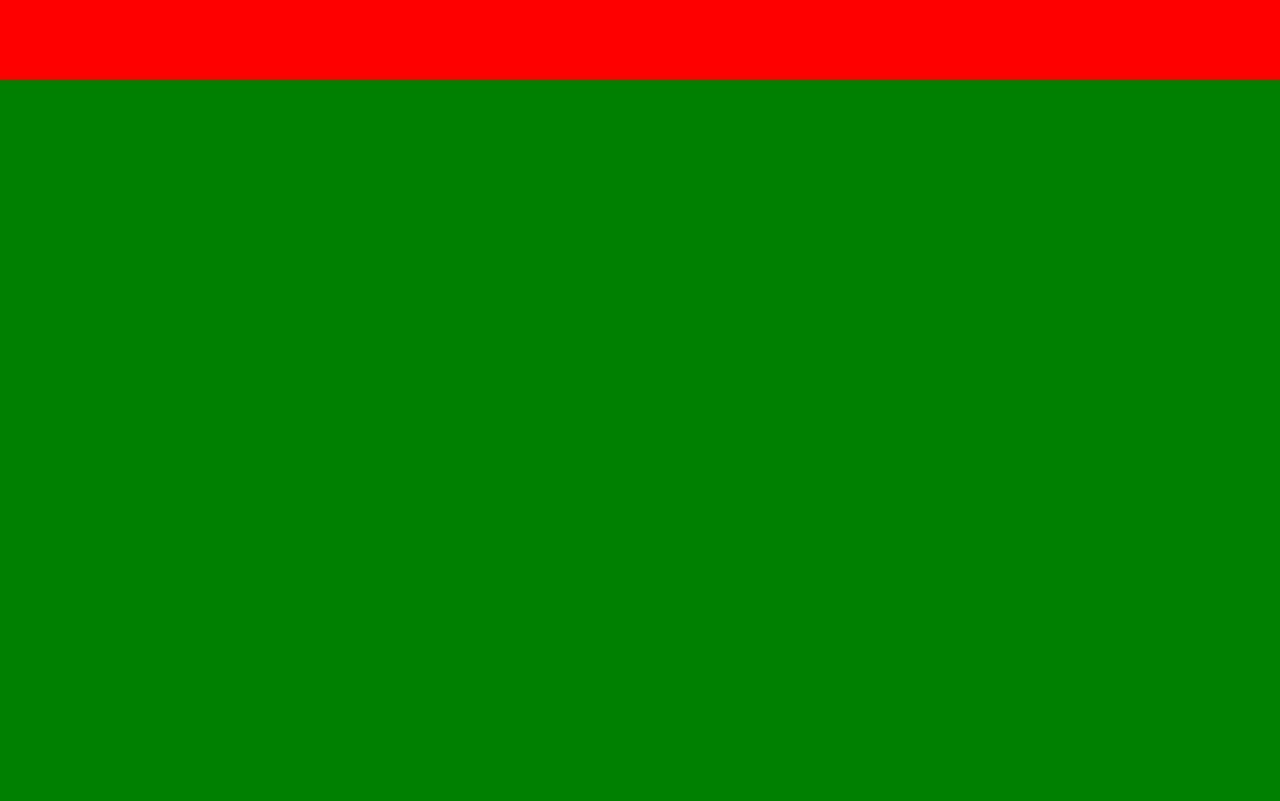
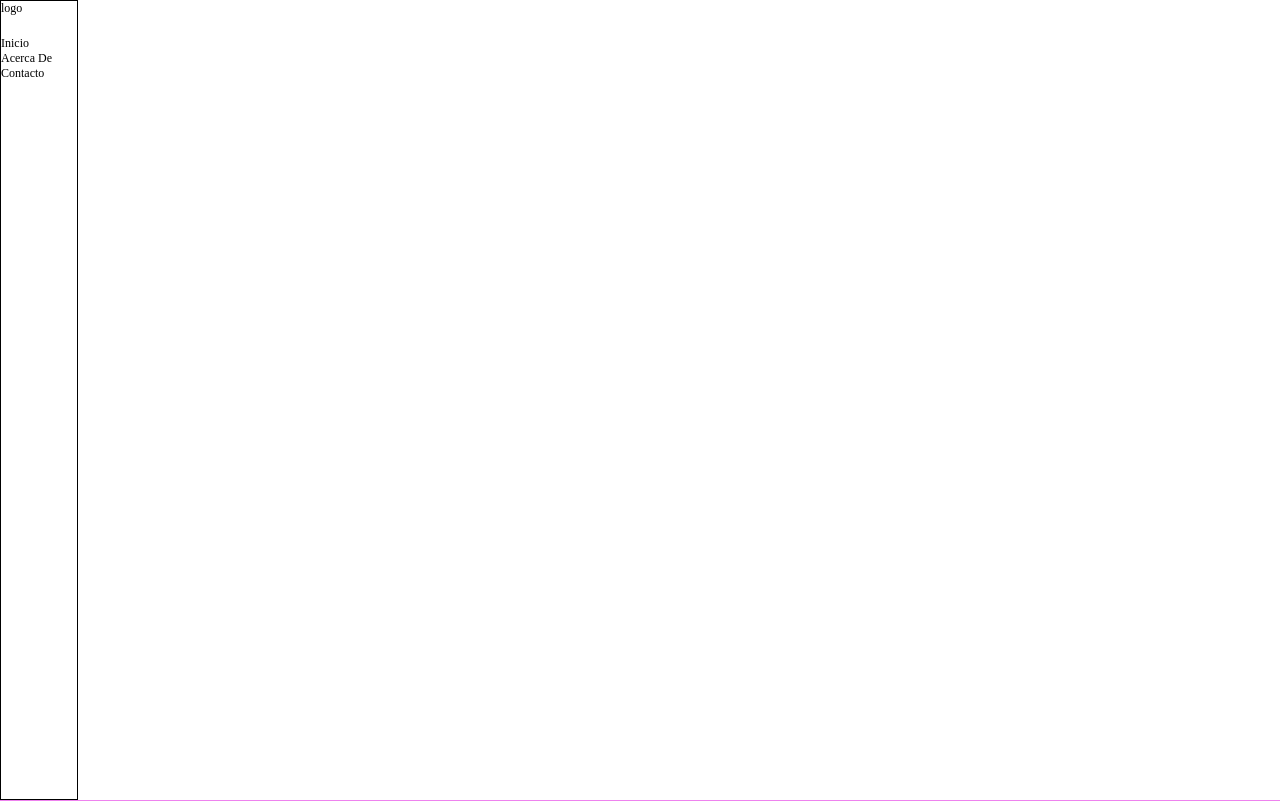
Before and after one commit to mateoandres02/tesis-ia-rrhh, a plain HTML site: page index.html in a window 1280 px wide. Shown: the top 801 px of the page. Drawn offline with Linux system fonts and the light colour scheme.

Commit message:
Cambios CSS y agregacion de Sidebar en el HTML

```diff
--- a/assets/styles.css
+++ b/assets/styles.css
@@ -1,16 +1,79 @@
-* {
-    margin: 0;
-    padding: 0;
-    box-sizing: border-box;
+/* Custom properties */
+
+:root {
+    /* Fonts */
+
+
+
+    /* Colors */
+    --black: #000;
+    --bg-color: #fefffe;
+    --bg-white-2: #f7f7f6;
+
+
 }
 
+/* Reset */
+
 html {
+    scroll-behavior: smooth;
+    box-sizing: border-box;
     font-size: 12px;
+    font-family: var(--font);
+    padding: 0;
+}
+
+*,
+*:after,
+*:before {
+    box-sizing: inherit;
 }
 
 body {
-    font-size: 1rem;
+    overflow-x: hidden;
+    margin: 0;
 }
+
+
+img {
+    max-width: 100%;
+    height: auto;
+}
+
+a {
+    text-decoration: none;
+    list-style: none;
+    color: black;
+    transition: all .5s ease-out;
+}
+
+a:hover {
+    color: black;
+    font-size: 1.1rem;
+    opacity: 1;
+}
+
+ul {
+    padding: 0;
+    margin: 0;
+}
+
+li {
+    list-style: none;
+    padding: 0;
+    margin: 0;
+}
+
+button, input {
+    outline: none;
+    transition: opacity .5s ease-out;
+}
+
+button:hover {
+    opacity: .8;
+}
+
+/*   */
 
 .container {
     display: flex;
@@ -19,15 +82,40 @@ body {
 
 .container header {
     height: 80px;
-    background-color: red;
+    display: flex;
+    flex-direction: column;
+    justify-content: space-between;
+
 }
 
 .container main {
     height: 100vh;
-    background-color: green;
+    background-color: var(--bg-white);
 }
 
 .container footer {
     height: 120px;
     background-color: violet;
 }
+
+/* header */
+.sidebar {
+    background-color: #ffff;
+    color: #000;
+    position: fixed;
+    height: 100vh;
+    width: 6.5rem;
+    border: thin solid black;
+
+}
+
+.sidebar a {
+    color: #000;
+}
+
+nav ul {
+    list-style: none;
+}
+
+nav li {
+}
--- a/index.html
+++ b/index.html
@@ -9,7 +9,25 @@
 
 <body>
     <div class="container">
-        <header></header>
+        <div class="sidebar">
+            <header>
+                logo
+                <nav>
+                    <ul>
+                        <li>
+                            <a href="#">Inicio</a>
+                        </li>
+                        <li>
+                            <a href="#">Acerca De</a>
+                        </li>
+                        <li>
+                            <a href="#">Contacto</a>
+                        </li>
+                    </ul>
+                </nav>
+            </header>
+        </div>
+
         <main></main>
         <footer></footer>
     </div>
```
